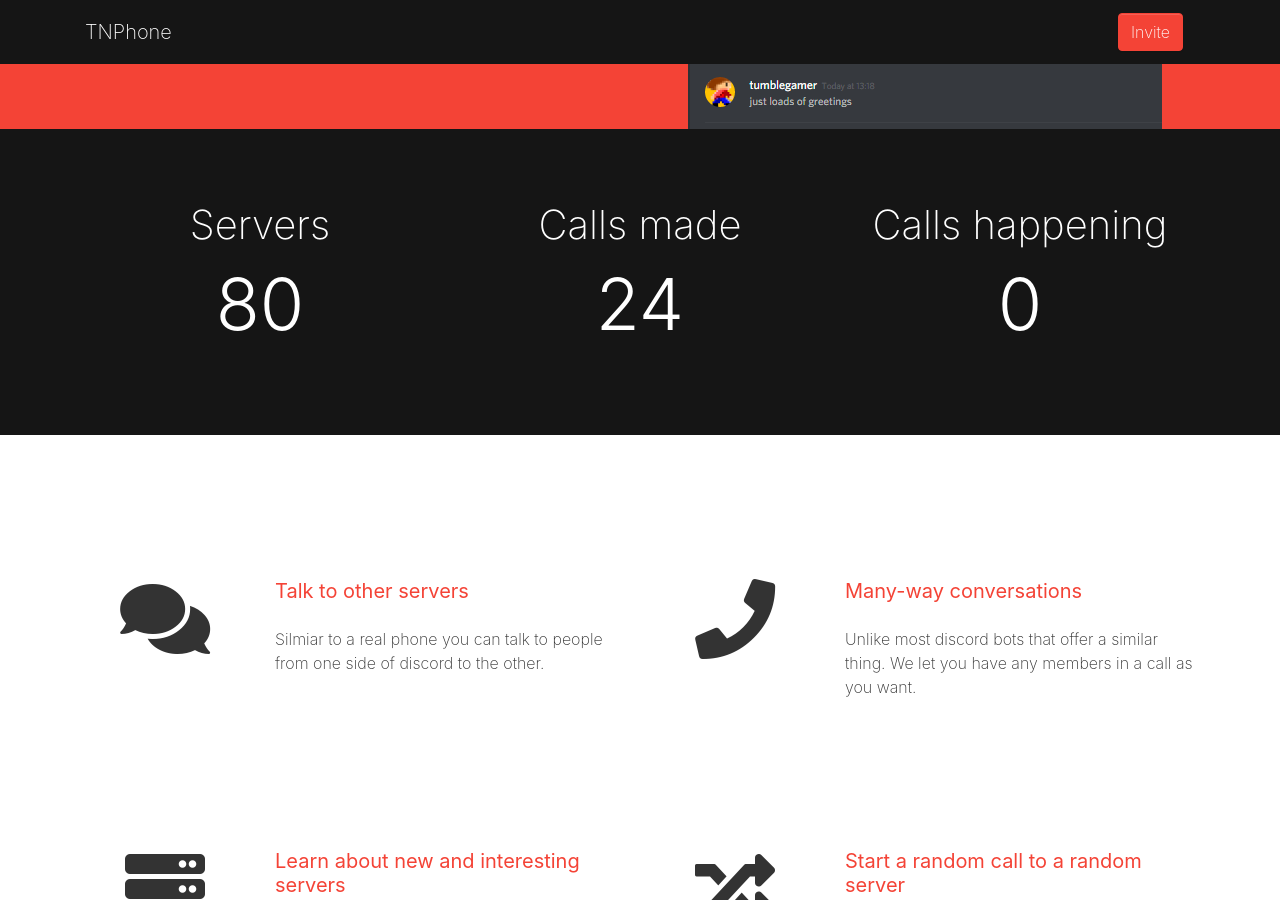
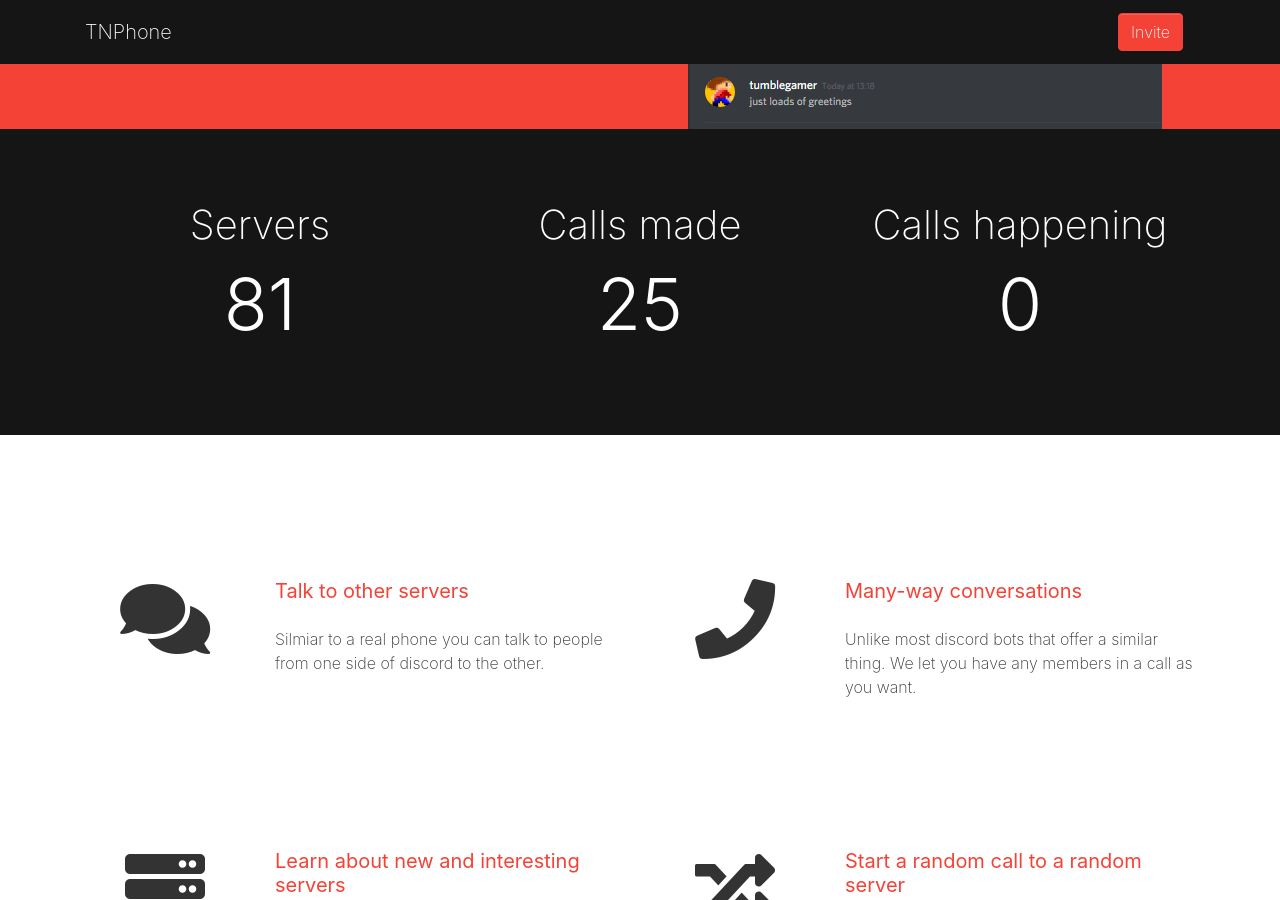
Before and after one commit to tumblenet/tnphone.tumblenet.ga, a Jekyll site: the page built from index.html, in a window 1280 px wide and 900 px high, scrolled down 443 px. Built offline with Jekyll 4.4.1, drawn with Linux system fonts in a browser that asks for light colours; nearby versions of some CDN libraries.

Commit message:
Update Phones feed

```diff
--- a/_data/phones.json
+++ b/_data/phones.json
@@ -1,5 +1,5 @@
 {
-	"callsMade": 24,
-	"servers": 80,
+	"callsMade": 25,
+	"servers": 81,
 	"currentCalls": 0
 }
```
